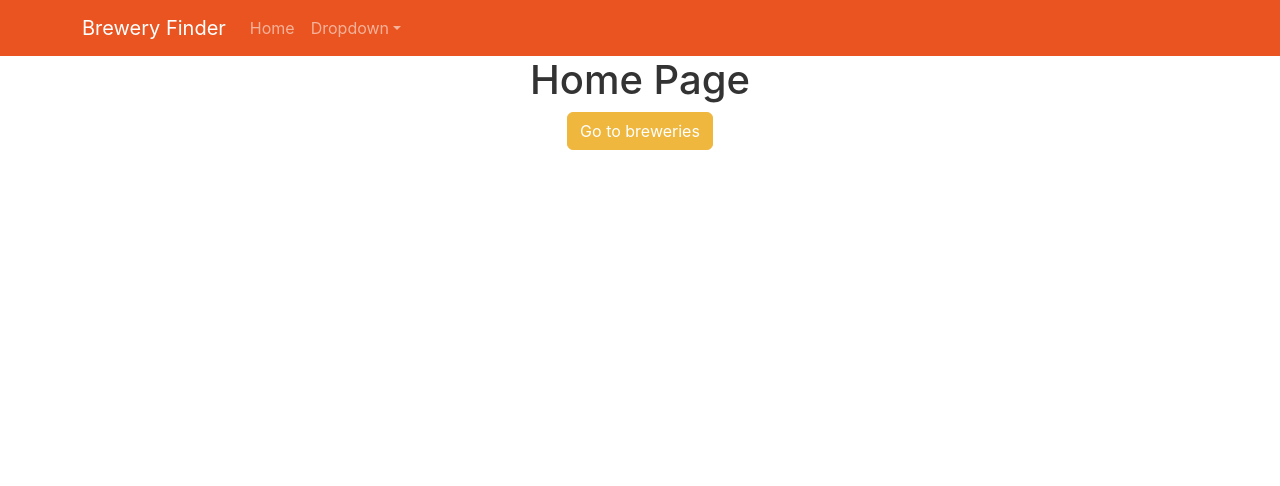
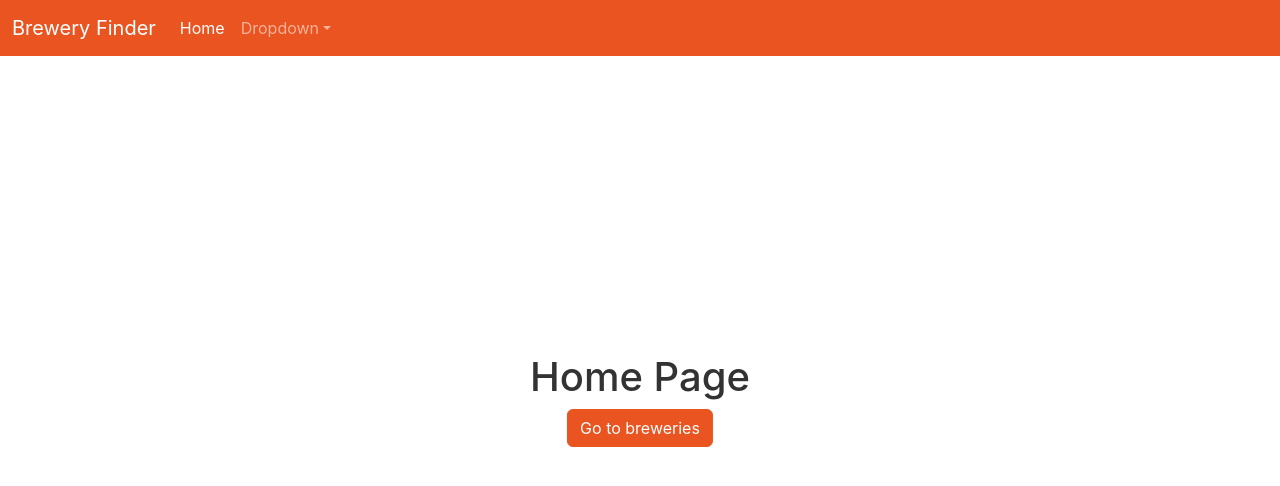
Before and after one commit to jonramm/Beaverhacks-Winter-2022, a React (Create React App) app in the folder brewery-app/: page / in a window 1280 px wide. Shown: the top 486 px of the page. Built offline with nearby package versions, Linux system fonts and the light colour scheme.

Commit message:
Centered the text vertically at the home page

```diff
--- a/brewery-app/src/App.css
+++ b/brewery-app/src/App.css
@@ -2,7 +2,13 @@
   text-align: center;
 }
 
-
+.HomePageText {
+  margin: 0;
+  position: absolute;
+  top: 50%;
+  left: 50%;
+  transform: translate(-50%, -50%);
+}
 
 /* Brewery Map Styles */
 .brewery-map-container {
--- a/brewery-app/src/components/pageNavbar.js
+++ b/brewery-app/src/components/pageNavbar.js
@@ -7,14 +7,15 @@
 function pageNavbar() {
     return (
         <Navbar bg="primary" expand="lg" variant="dark">
-            <Container>
+            <Container fluid>
                 <Navbar.Brand href="/">Brewery Finder</Navbar.Brand>
-                <Navbar.Toggle aria-controls="basic-navbar-nav" />
-                <Navbar.Collapse id="basic-navbar-nav">
+                <Navbar.Toggle aria-controls="navbarColor01" aria-expanded="false" aria-label="Toggle navigation" />
+                <Navbar.Collapse id="navbarColor01">
                     <Nav className="me-auto">
-                        <Nav.Link href="/">Home</Nav.Link>
+                        <Nav.Link href="/" active>Home</Nav.Link>
                         <NavDropdown title="Dropdown" id="basic-nav-dropdown">
                             <NavDropdown.Item href="/breweries">Search By City</NavDropdown.Item>
+                            <div class="dropdown-divider"></div>
                             <NavDropdown.Item href="">Brewery Data</NavDropdown.Item>
                             {/* <NavDropdown.Item href="#action/3.3">Something</NavDropdown.Item> */}
                             {/* <NavDropdown.Divider />
--- a/brewery-app/src/pages/Home.js
+++ b/brewery-app/src/pages/Home.js
@@ -9,10 +9,12 @@
     return (
         <div>
             <Navbar />
-            <h1>Home Page</h1>
-            <Link to='/breweries'>
-                <Button variant="warning">Go to breweries</Button>
-            </Link>
+            <div className="HomePageText">
+                <h1>Home Page</h1>
+                <Link to='/breweries'>
+                    <Button variant="primary">Go to breweries</Button>
+                </Link>
+            </div>
         </div>
     )
 }
```
